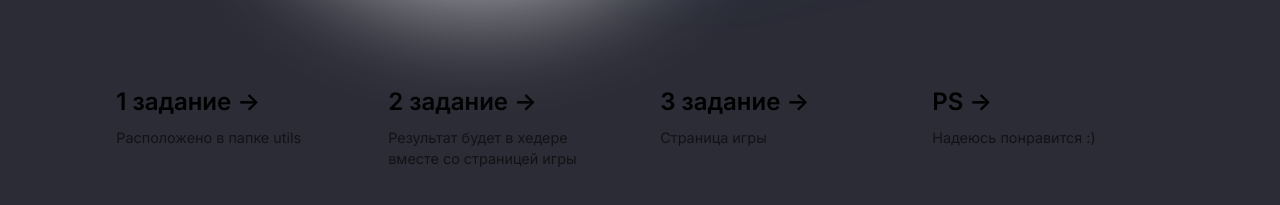
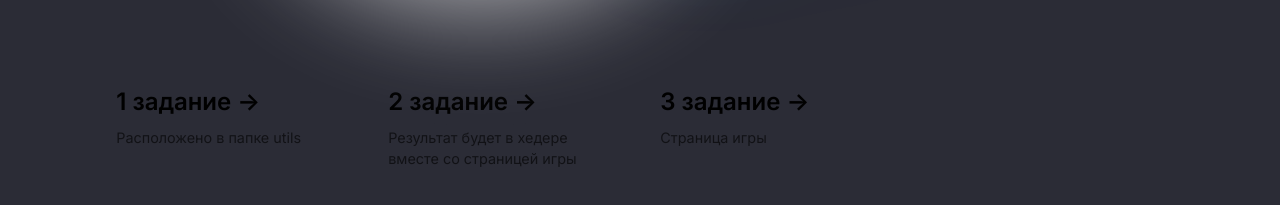
Before and after one commit to danchistyakov/next-sample, a Next.js app: page / in a window 1280 px wide. Shown: the part 571-776 px from the top of the page. Built offline with nearby package versions, Linux system fonts and the light colour scheme.

Commit message:
Style fix

```diff
--- a/src/app/page.tsx
+++ b/src/app/page.tsx
@@ -75,20 +75,6 @@ export default function Home() {
           </h2>
           <p>Страница игры</p>
         </a>
-
-        <a
-          href="https://vercel.com/new?utm_source=create-next-app&utm_medium=appdir-template&utm_campaign=create-next-app"
-          className={styles.card}
-          target="_blank"
-          rel="noopener noreferrer"
-        >
-          <h2>
-            PS <span>-&gt;</span>
-          </h2>
-          <p>
-            Надеюсь понравится :)
-          </p>
-        </a>
       </div>
     </main>
   );
--- a/src/shared/widgets/Header/components/Select/Select.module.css
+++ b/src/shared/widgets/Header/components/Select/Select.module.css
@@ -24,9 +24,7 @@
     position: absolute;
     width: 240px;
     top: 50px;
-    border-width: 1px, 1px, 0px, 1px;
-    border-style: solid;
-    border-color: #47C2E92E;
+    border-width: 1px solid #47C2E92E;
     border-radius: 4px;
     z-index: 1;
 }
```
